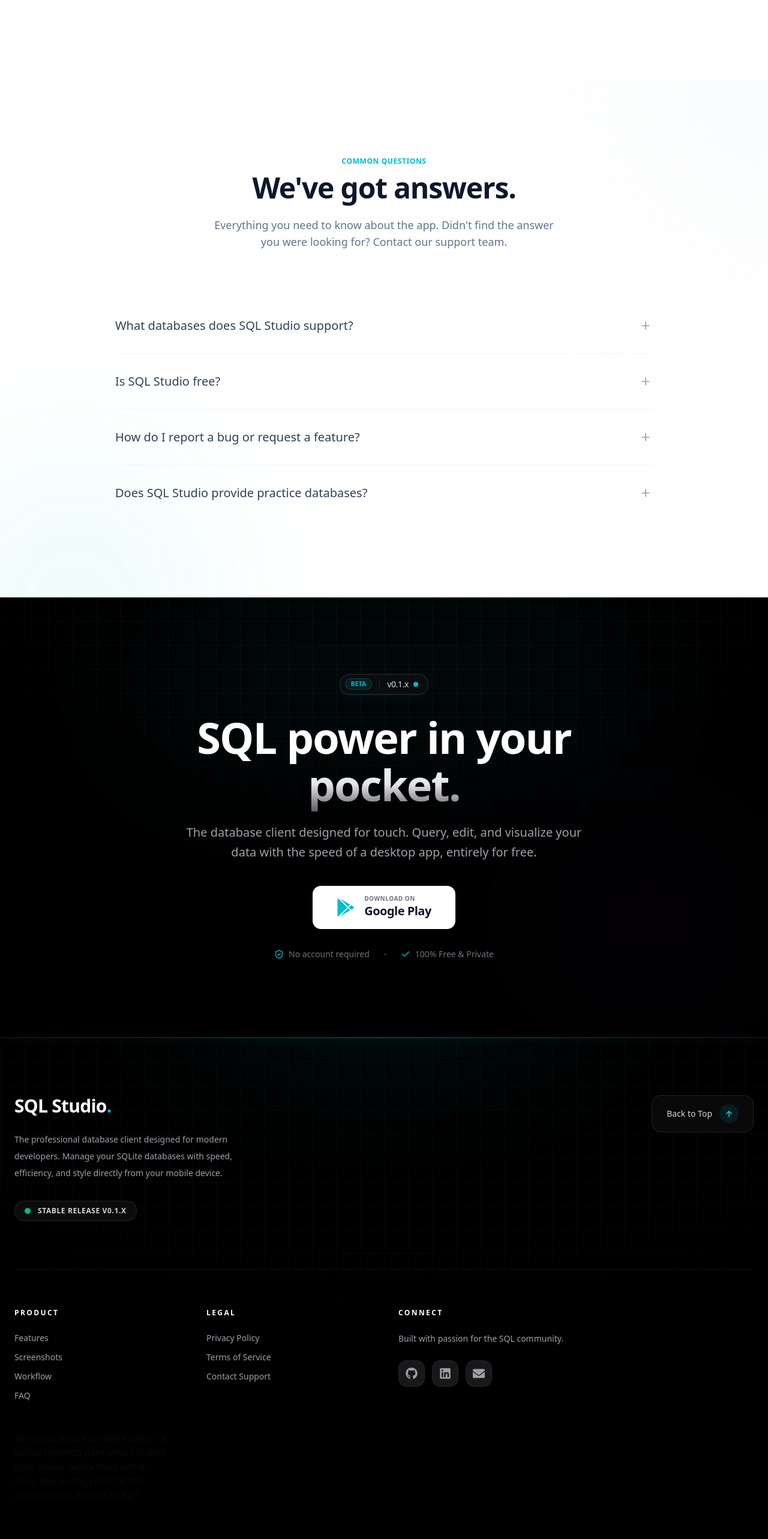
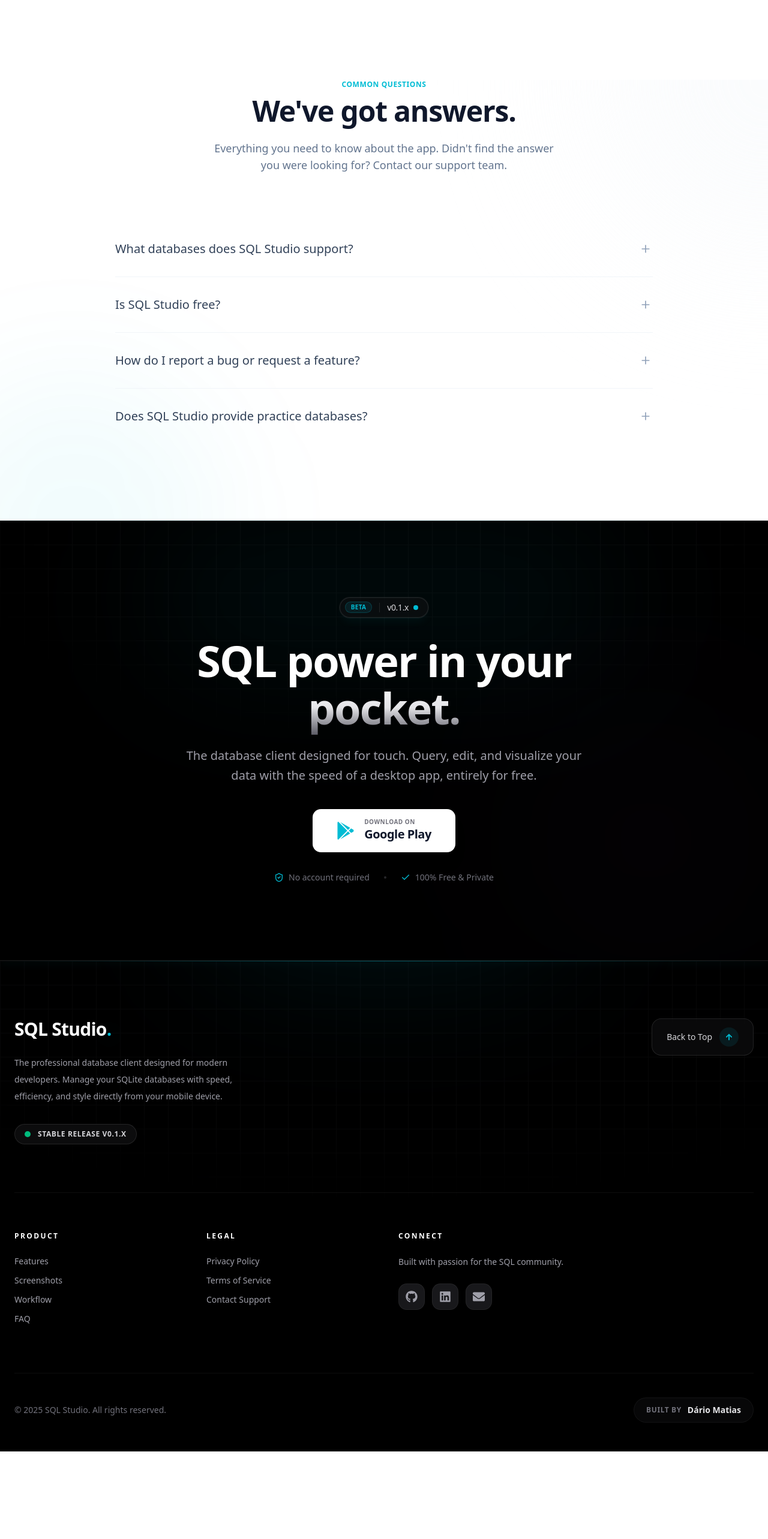
Before and after one commit to dariomatias-dev/sql_studio_web, a Next.js app: page / in a window 1280 px wide. Shown: the part 4400-6966 px from the top of the page at 60% size. After the commit the page ends 6820 px from the top, so only its background shows below. Built offline with nearby package versions, Linux system fonts and the light colour scheme.

Commit message:
fix(components): general fixes
- Removed top padding from `FaqSection`.
- Disabled header transparency when opening the mobile menu.
- Disabled page scrolling when the mobile menu is open.

```diff
--- a/components/faq-section.tsx
+++ b/components/faq-section.tsx
@@ -61,7 +61,7 @@
   return (
     <section
       id="faq"
-      className="relative py-24 md:py-32 px-4 bg-white overflow-hidden"
+      className="relative pb-24 md:pb-32 px-4 bg-white overflow-hidden"
     >
       <div className="absolute top-0 right-0 w-[600px] h-[600px] bg-slate-50 rounded-full blur-[120px] -translate-y-1/2 translate-x-1/2 pointer-events-none opacity-60" />
       <div className="absolute bottom-0 left-0 w-[500px] h-[500px] bg-[#00BCD4]/5 rounded-full blur-[100px] translate-y-1/2 -translate-x-1/4 pointer-events-none" />
--- a/components/footer.tsx
+++ b/components/footer.tsx
@@ -165,9 +165,6 @@
               ))}
             </div>
           </div>
-          Se quiser, posso também extrair a classe repetida para uma variável
-          para deixar ainda mais enxuto. Quer que eu faça isso? Is this
-          conversation helpful so far?
         </div>
 
         <div className="flex flex-col md:flex-row justify-between items-center gap-6 text-sm border-t border-white/5 pt-10">
--- a/components/header.tsx
+++ b/components/header.tsx
@@ -17,10 +17,16 @@
 ];
 
 export const Header = () => {
-  const { enabled } = useHeaderTransparency();
+  const { enabled, setEnabled } = useHeaderTransparency();
 
   const [scrolled, setScrolled] = useState(false);
   const [mobileMenuOpen, setMobileMenuOpen] = useState(false);
+
+  useEffect(() => {
+    document.body.style.overflow = mobileMenuOpen ? "hidden" : "";
+
+    setEnabled(!mobileMenuOpen);
+  }, [mobileMenuOpen, setEnabled]);
 
   useEffect(() => {
     if (!enabled) {
```
